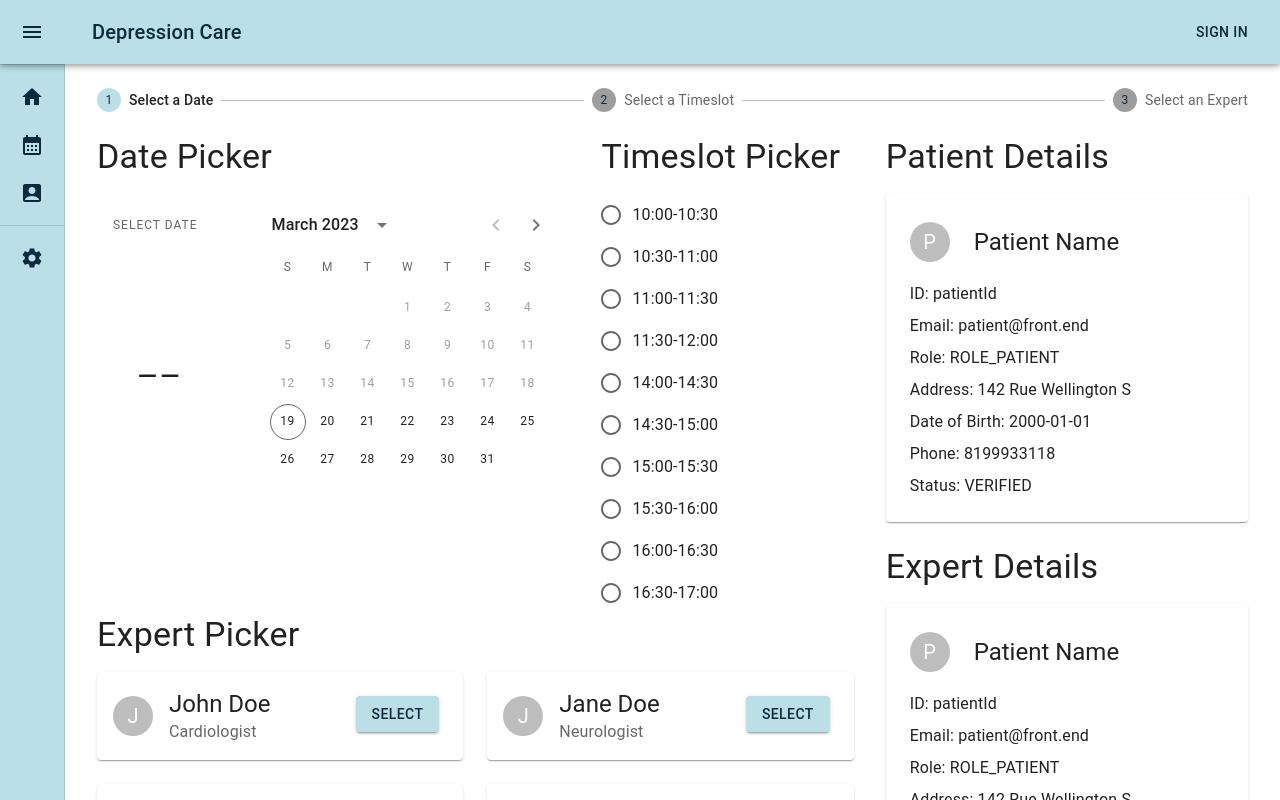
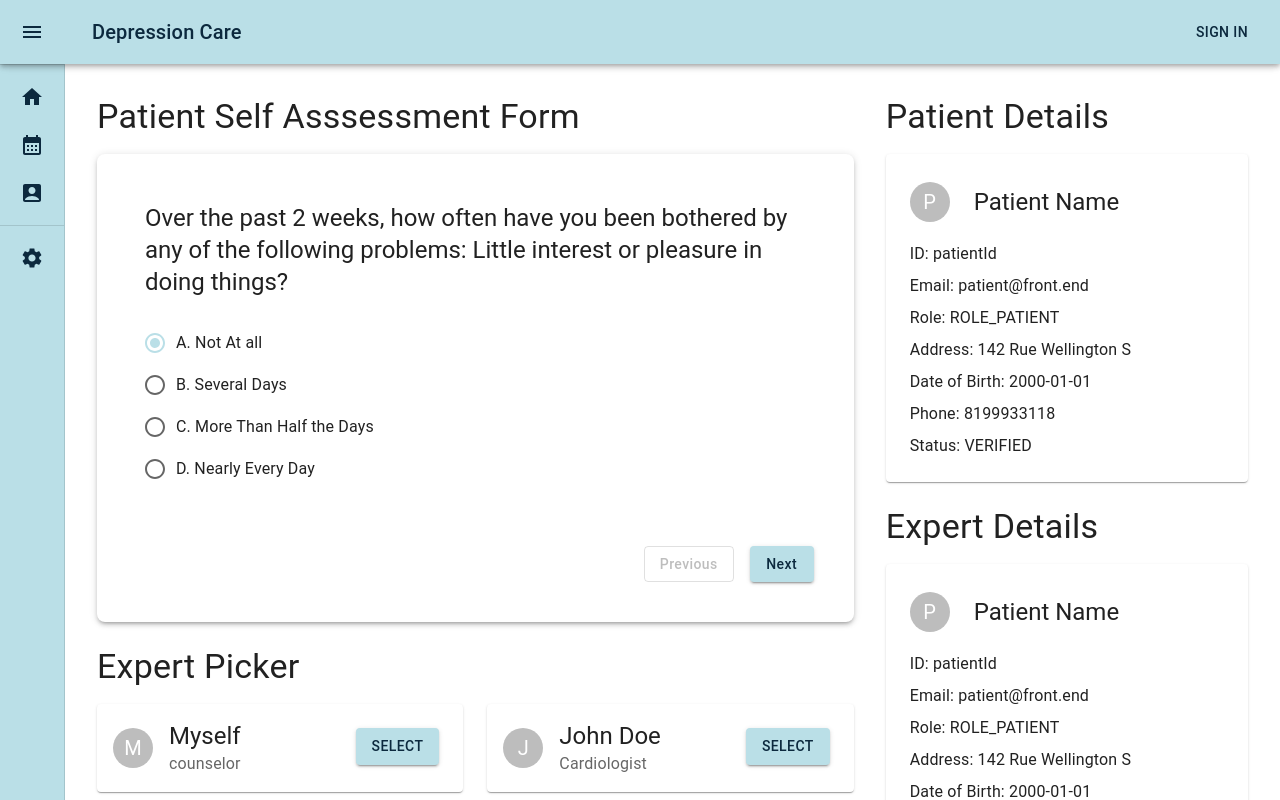
Before and after one commit to wizapp-link/medical-platform-frontend, a React (Create React App) app: page /counselor/assignment in a window 1280 px wide. Shown: the top 800 px of the page. Built offline with nearby package versions, Linux system fonts and the light colour scheme.

Commit message:
CounselorAssignmentScreen redesign

```diff
--- a/src/App.tsx
+++ b/src/App.tsx
@@ -31,6 +31,7 @@ import ManagerMembersScreen from './screens/ManagerMembersScreen';
 import ManagerDashboardScreen from './screens/ManagerDashboardScreen';
 import ManagerProfileScreen from './screens/ManagerProfileScreen';
 import ManagerSettingsScreen from './screens/ManagerSettingsScreen';
+import CounselorModifyAppointmentScreen from './screens/CounselorModifyAppointmentScreen';
 
 
 const patientTheme = createTheme({
@@ -87,6 +88,7 @@ function App() {
 						<Route path="dashboard" element={<CounselorDashboardScreen />} />
 						<Route path="appointments" element={<CounselorAppointmentScreen />} />
 						<Route path="assignment" element={<CounselorAssignmentScreen />} />
+						<Route path="modify_appointment" element={<CounselorModifyAppointmentScreen />} />
 						<Route path="profile" element={<CounselorProfileScreen />} />
 						<Route path="settings" element={<CounselorSettingsScreen />} />
 					</Route>
--- /dev/null
+++ b/src/components/SelfAssessmentForm.tsx
@@ -0,0 +1,66 @@
+import { Box, Typography, Paper, CardContent, FormControl, RadioGroup, FormControlLabel, Radio, Stack, Button, CardActions } from "@mui/material";
+import React, { useState } from "react";
+import questions from "../constants/Questions";
+import { ansList } from "../constants/Questions";
+
+export default function SelfAssessmentForm(props: any) {
+
+	const [currentQuestionIndex, setCurrentQuestionIndex] = useState(0);
+	const [answer, setAnswer] = useState('d');
+	const [answerArr, setAnswerArr] = useState(['a', 'a', 'a', 'b', 'b', 'b', 'c', 'c', 'c',]);
+
+	const onPrevious = () => {
+		setCurrentQuestionIndex(lastIndex => lastIndex - 1);
+	}
+	const onNext = () => {
+		setCurrentQuestionIndex(lastIndex => lastIndex + 1);
+	}
+
+	return (
+		<Box>
+			<Paper elevation={3} sx={{ p: 4, borderRadius: 2 }}>
+				<CardContent sx={{ minHeight: "22rem" }}>
+					<FormControl component="fieldset">
+						<Typography variant="h5" pb={3}>{questions[currentQuestionIndex].text}</Typography>
+						<RadioGroup
+							name={`question-${currentQuestionIndex + 1}`}
+							value={answerArr[currentQuestionIndex]}
+						// onChange={(event) => onAnswerChange(event)}
+						>
+							{ansList.map((option, index) => (
+								<FormControlLabel
+									key={index}
+									value={String.fromCharCode(97 + index)}
+									control={<Radio />}
+									label={`${String.fromCharCode(97 + index).toUpperCase()}. ${option}`}
+								/>
+							))}
+						</RadioGroup>
+					</FormControl>
+				</CardContent>
+				<CardActions sx={{ display: "flex", justifyContent: "flex-end" }}>
+					<Stack direction="row" justifyContent="space-between" spacing={2} >
+						<Button variant="outlined"
+							color="secondary"
+							onClick={onPrevious}
+							disabled={currentQuestionIndex === 0}
+							sx={{ textTransform: "none" }}
+						>
+							Previous
+						</Button>
+						<Button
+							variant="contained"
+							color="primary"
+							onClick={onNext}
+							sx={{ textTransform: "none" }}
+							disabled={currentQuestionIndex === questions.length - 1}
+						>
+							{"Next"}
+						</Button>
+					</Stack>
+				</CardActions>
+			</Paper>
+
+		</Box>
+	);
+}
--- /dev/null
+++ b/src/constants/Questions.ts
@@ -0,0 +1,43 @@
+const questions = [
+  {
+    id: 1,
+    text: "Over the past 2 weeks, how often have you been bothered by any of the following problems: Little interest or pleasure in doing things?"
+  },
+  {
+    id: 2,
+    text: "Over the past 2 weeks, how often have you been bothered by any of the following problems: Feeling down, depressed or hopeless?"
+  },
+  {
+    id: 3,
+    text: "Over the past 2 weeks, how often have you been bothered by any of the following problems: Trouble falling asleep, staying asleep, or sleeping too much?"
+  },
+  {
+    id: 4,
+    text: "Over the past 2 weeks, how often have you been bothered by any of the following problems: Feeling tired or having little energy?"
+  },
+  {
+    id: 5,
+    text: "Over the past 2 weeks, how often have you been bothered by any of the following problems: Poor appetite or overeating?"
+  },
+  {
+    id: 6,
+    text: "Over the past 2 weeks, how often have you been bothered by any of the following problems: Feeling bad about yourself - or that you're a failure or have let yourself or your family down?"
+  },
+  {
+    id: 7,
+    text: "Over the past 2 weeks, how often have you been bothered by any of the following problems: Trouble concentrating on things, such as reading the newspaper or watching television?"
+  },
+  {
+    id: 8,
+    text: "Over the past 2 weeks, how often have you been bothered by any of the following problems: Moving or speaking so slowly that other people could have noticed. Or, the opposite - being so fidgety or restless that you have been moving around a lot more than usual?"
+  },
+  {
+    id: 9,
+    text: "Over the past 2 weeks, how often have you been bothered by any of the following problems: Thoughts that you would be better off dead or of hurting yourself in some way?"
+  }
+
+];
+
+export default questions;
+
+export const ansList = ["Not At all", "Several Days", "More Than Half the Days", "Nearly Every Day"];
--- a/src/screens/CounselorAppointmentScreen.tsx
+++ b/src/screens/CounselorAppointmentScreen.tsx
@@ -74,7 +74,7 @@ export default function CounselorAppointmentScreen(props: any) {
   return (
     <ThemeProvider theme={counselorTheme}>
       <Grid item container>
-        <Grid item container direction="column" md={12} lg={6}>
+        <Grid item container direction="column" md={12}>
           <Typography variant="h4" marginLeft="1rem">
             Appointments Assigned
           </Typography>
@@ -133,7 +133,7 @@ export default function CounselorAppointmentScreen(props: any) {
           </List>
 
         </Grid>
-        <Grid item container direction="column" md={12} lg={6}>
+        {/* <Grid item container direction="column" md={12} lg={6}>
           <Grid item container md={12} lg={6} direction="column">
             <Typography variant="h4" color={"primary.contrastText"} marginLeft="1rem">
               Appointments for Me
@@ -179,7 +179,7 @@ export default function CounselorAppointmentScreen(props: any) {
             </List>
           </Grid>
 
-        </Grid>
+        </Grid> */}
       </Grid>
     </ThemeProvider>
   );
--- a/src/screens/CounselorAssignmentScreen.tsx
+++ b/src/screens/CounselorAssignmentScreen.tsx
@@ -1,16 +1,24 @@
 import React, { useState, useEffect } from "react";
-import { Grid, Typography, Chip, RadioGroup, FormControl, FormLabel, FormControlLabel, Radio, Card, CardContent, Avatar, CardActions, Button, Box, Stepper, Step, StepLabel, Paper, Stack } from "@mui/material";
+import { Grid, Typography, Chip, RadioGroup, FormControl, FormLabel, FormControlLabel, Radio, Card, CardContent, Avatar, CardActions, Button, Box, Stepper, Step, StepLabel, Paper, Stack, Dialog, DialogActions, DialogContent, DialogContentText, DialogTitle, TextField } from "@mui/material";
 import { StaticDatePicker } from "@mui/x-date-pickers/StaticDatePicker";
 import { DatePickerToolbar, LocalizationProvider } from "@mui/x-date-pickers";
 import { AdapterDayjs } from "@mui/x-date-pickers/AdapterDayjs";
 import timeslots from "../constants/Timeslots";
 import { UserData } from "../types/UserDataType";
 import { display, style } from "@mui/system";
+import SelfAssessmentForm from "../components/SelfAssessmentForm";
+import { useAppSelector } from "../app/hooks";
+import { selectUserLogIn } from "../features/auth/userLogInSlice";
+import { roleToPosition } from "../constants/PositionRoleMap";
+import { useNavigate } from "react-router";
 
 
 export default function CounselorAssignmentScreen() {
 
-	const [value, setValue] = React.useState('female');
+	const navigate = useNavigate();
+	const userLogIn = useAppSelector(selectUserLogIn);
+
+	const [value, setValue] = useState("");
 	const [activeStep, setActiveStep] = useState(0);
 
 	const handleNext = () => {
@@ -25,14 +33,14 @@ export default function CounselorAssignmentScreen() {
 		setValue((event.target as HTMLInputElement).value);
 	};
 
-
 	const experts = [
-		{ name: 'John Doe', role: 'Cardiologist', description: 'Lorem ipsum dolor sit amet, consectetur adipiscing elit. Sed euismod.' },
-		{ name: 'Jane Doe', role: 'Neurologist', description: 'Lorem ipsum dolor sit amet, consectetur adipiscing elit. Sed euismod.' },
-		{ name: 'Bob Smith', role: 'Dermatologist', description: 'Lorem ipsum dolor sit amet, consectetur adipiscing elit. Sed euismod.' },
-		{ name: 'Alice Smith', role: 'Pediatrician', description: 'Lorem ipsum dolor sit amet, consectetur adipiscing elit. Sed euismod.' },
-		{ name: 'Mike Johnson', role: 'Oncologist', description: 'Lorem ipsum dolor sit amet, consectetur adipiscing elit. Sed euismod.' },
-		{ name: 'Sara Johnson', role: 'Psychiatrist', description: 'Lorem ipsum dolor sit amet, consectetur adipiscing elit. Sed euismod.' },
+		userLogIn.userInfo ? { name: userLogIn.userInfo?.userData.name, role: roleToPosition.get(userLogIn.userInfo?.userData.role) } : { name: "Myself", role: "counselor" },
+		{ name: 'John Doe', role: 'Cardiologist' },
+		{ name: 'Jane Doe', role: 'Neurologist' },
+		{ name: 'Bob Smith', role: 'Dermatologist' },
+		{ name: 'Alice Smith', role: 'Pediatrician' },
+		{ name: 'Mike Johnson', role: 'Oncologist' },
+		{ name: 'Sara Johnson', role: 'Psychiatrist' },
 	];
 	const patient: UserData = {
 		id: "patientId",
@@ -46,23 +54,57 @@ export default function CounselorAssignmentScreen() {
 		status: "VERIFIED"
 	}
 
+	const [open, setOpen] = React.useState(false);
+
+	const handleClickOpen = () => {
+		setOpen(true);
+	};
+
+	const handleClose = () => {
+		setOpen(false);
+	};
+
+	const [comment, setComment] = React.useState("");
+
+	const handleCommentChange = (event: React.ChangeEvent<HTMLInputElement>) => {
+		setComment(event.target.value);
+	};
+
+	const handleSubmit = (event: React.MouseEvent) => {
+		event.preventDefault();
+	}
+
 	return (
 		<Box>
-			<Stepper activeStep={activeStep} sx={{ marginBottom: 2 }}>
+			{/* <Stepper activeStep={activeStep} sx={{ marginBottom: 2 }}>
 				<Step>
-					<StepLabel>Select a Date</StepLabel>
-				</Step>
-				<Step>
-					<StepLabel>Select a Timeslot</StepLabel>
+					<StepLabel>Check Patient Self Assessment Form</StepLabel>
 				</Step>
 				<Step>
 					<StepLabel>Select an Expert</StepLabel>
 				</Step>
-			</Stepper>
+				<Step>
+					<StepLabel>Finish with a Comment</StepLabel>
+				</Step>
+			</Stepper> */}
 			<Grid container spacing={4} padding={1}>
-				<Grid id="main-grid" container item direction="column" md={8} sm={12}>
-					<Grid item container id="date-timeslot-picker-grid">
-						<Grid item container direction="column" id="date-picker" spacing={2} md={12} lg={8}>
+				<Grid id="main-grid" container item direction="column" md={8} sm={12} spacing={3}>
+
+					<Grid item
+						container
+						id="patient-self-assessment-grid"
+						direction="column"
+						spacing={2}
+					>
+						<Grid item>
+							<Typography variant="h4">Patient Self Asssessment Form</Typography>
+						</Grid>
+						<Grid item >
+							<SelfAssessmentForm />
+						</Grid>
+					</Grid>
+					{/* <Grid item container id="date-timeslot-picker-grid"> */}
+					{/* <Grid item container direction="column" id="date-picker" spacing={2} md={12} lg={8}>
 							<Grid item>
 								<Typography variant="h4">Date Picker</Typography>
 							</Grid>
@@ -98,8 +140,8 @@ export default function CounselorAssignmentScreen() {
 									</RadioGroup>
 								</FormControl>
 							</Grid>
-						</Grid>
-					</Grid>
+						</Grid> */}
+					{/* </Grid> */}
 					<Grid item container direction="column" id="expert-picker" spacing={2}>
 						<Grid item>
 							<Typography variant="h4">Expert Picker</Typography>
@@ -180,12 +222,51 @@ export default function CounselorAssignmentScreen() {
 							</Paper>
 						</Grid>
 						<Grid item container>
-							<Button variant="outlined" color="secondary" sx={{ flexGrow: 1, marginRight: "1rem" }}>Back</Button>
-							<Button disabled variant="contained" sx={{ flexGrow: 1, marginLeft: "1rem" }}>Finish</Button>
+							<Button variant="outlined" color="secondary" sx={{ flexGrow: 1, marginRight: "1rem" }}
+								onClick={() => { navigate("../") }}
+							>Back</Button>
+							<Button
+								// disabled
+								variant="contained" sx={{ flexGrow: 1, marginLeft: "1rem" }} onClick={handleClickOpen}>Assign</Button>
 						</Grid>
 					</Grid>
 				</Grid>
 			</Grid>
+
+
+			<Dialog
+				open={open}
+				onClose={handleClose}
+			>
+				<DialogTitle>Finish with a comment</DialogTitle>
+				<DialogContent>
+					<DialogContentText>
+						Leave a comment for assigning the patient.
+					</DialogContentText>
+					<Box
+						sx={{
+							display: 'flex',
+							flexDirection: 'column',
+							width: 'fit-content',
+						}}
+					>
+						<TextField
+							id="outlined-multiline-flexible"
+							label="Counselor's comment"
+							placeholder="Please enter your comment..."
+							required
+							multiline
+							maxRows={6}
+							value={comment}
+							onChange={handleCommentChange}
+						/>
+					</Box>
+				</DialogContent>
+				<DialogActions>
+					<Button variant="outlined" color="secondary" onClick={handleClose}>Close</Button>
+					<Button variant="contained" onClick={handleSubmit}>Submit</Button>
+				</DialogActions>
+			</Dialog>
 		</Box>
 	)
 }
```
Also changed, not shown: src/screens/CounselorDashboardScreen.tsx (+7 -7 lines), src/screens/CounselorModifyAppointmentScreen.tsx (added, +136 -0 lines).
